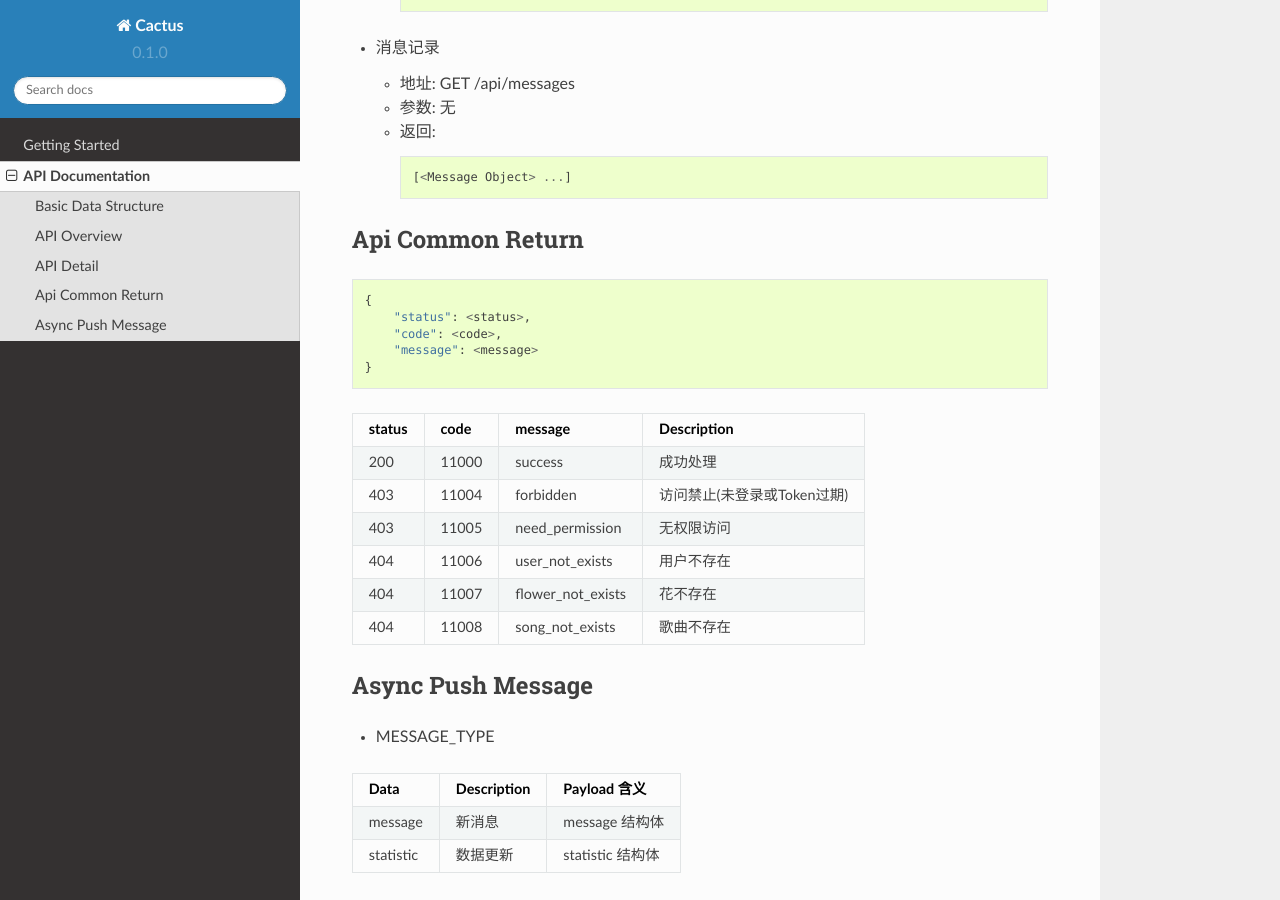
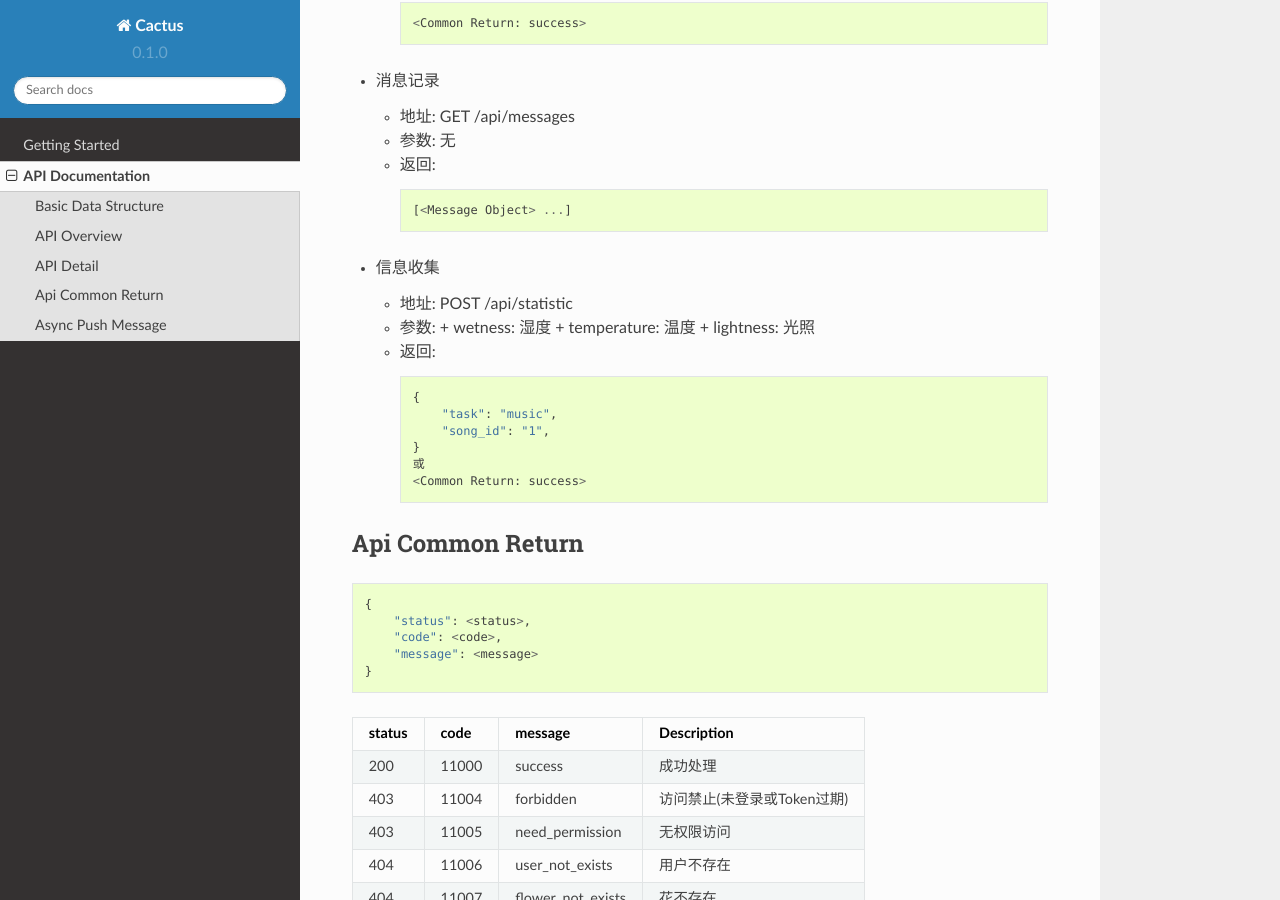
Before and after one commit to mapix/Maruko, a Sphinx documentation site: the page built from docs/api_reference.rst, in a window 1280 px wide and 900 px high, scrolled down 3303 px. Built offline with Sphinx 7.4.7 and the Read the Docs theme 2.0.0, drawn with Linux system fonts in a browser that asks for light colours; some of the changed text lies outside the part shown.

Commit message:
add more apis

```diff
--- a/docs/api_reference.rst
+++ b/docs/api_reference.rst
@@ -80,6 +80,7 @@ POST    /api/songs/:id              播放单曲
 POST    /api/registrationds         设备注册
 DELETE  /api/registrationds         设备下线
 GET     /api/messages               消息记录
+POST    /api/statistic              信息收集
 ======  ==========================  ============
 
 
@@ -169,6 +170,23 @@ API Detail
      [<Message Object> ...]
 
 
+- 信息收集
+
+  * 地址: POST /api/statistic
+  * 参数:
+    + wetness: 湿度
+    + temperature: 温度
+    + lightness: 光照
+  * 返回::
+
+     {
+         "task": "music",
+         "song_id": "1",
+     }
+     或
+     <Common Return: success>
+
+
 
 Api Common Return
 -----------------
```
Also changed, not shown: 1 other file.
